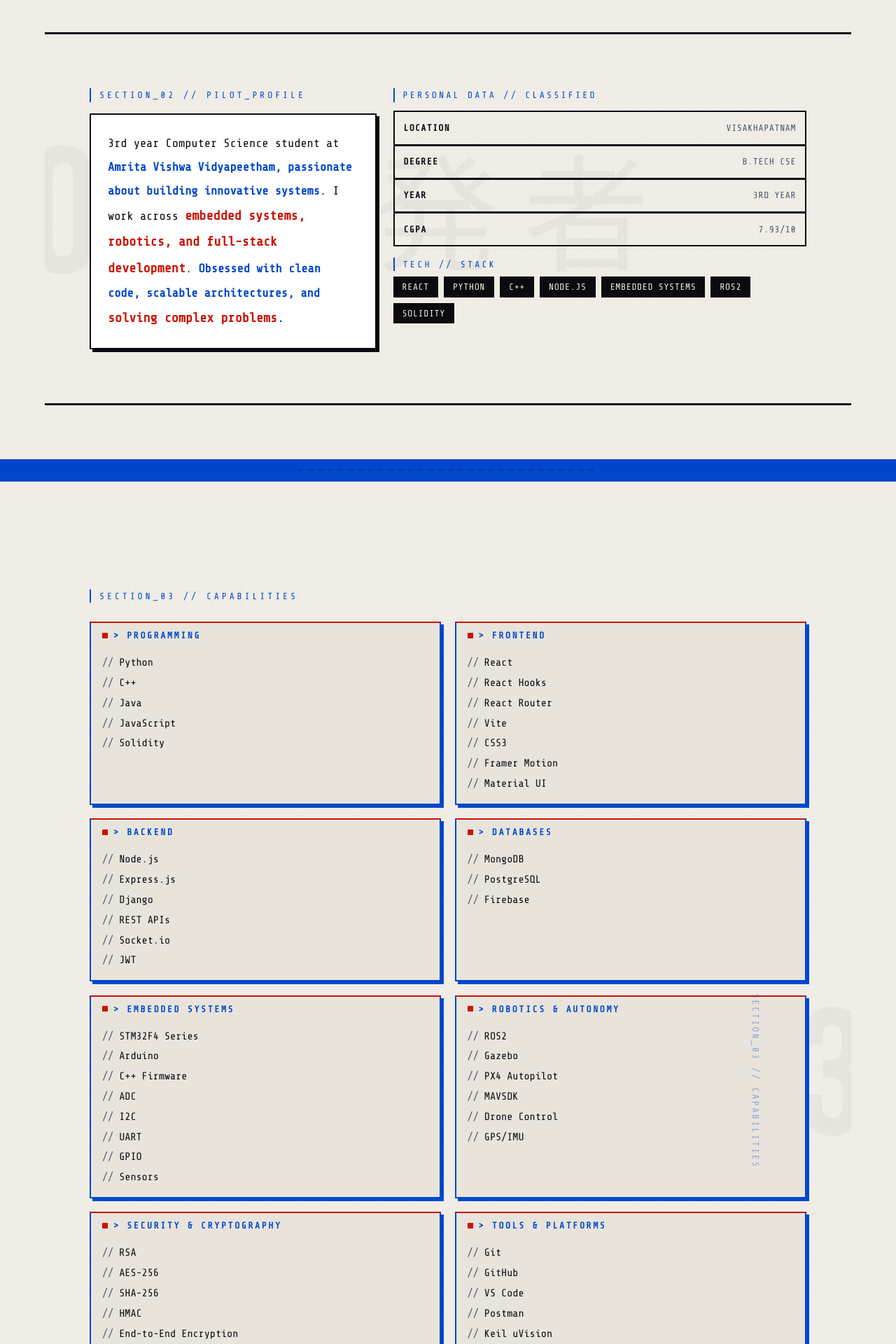
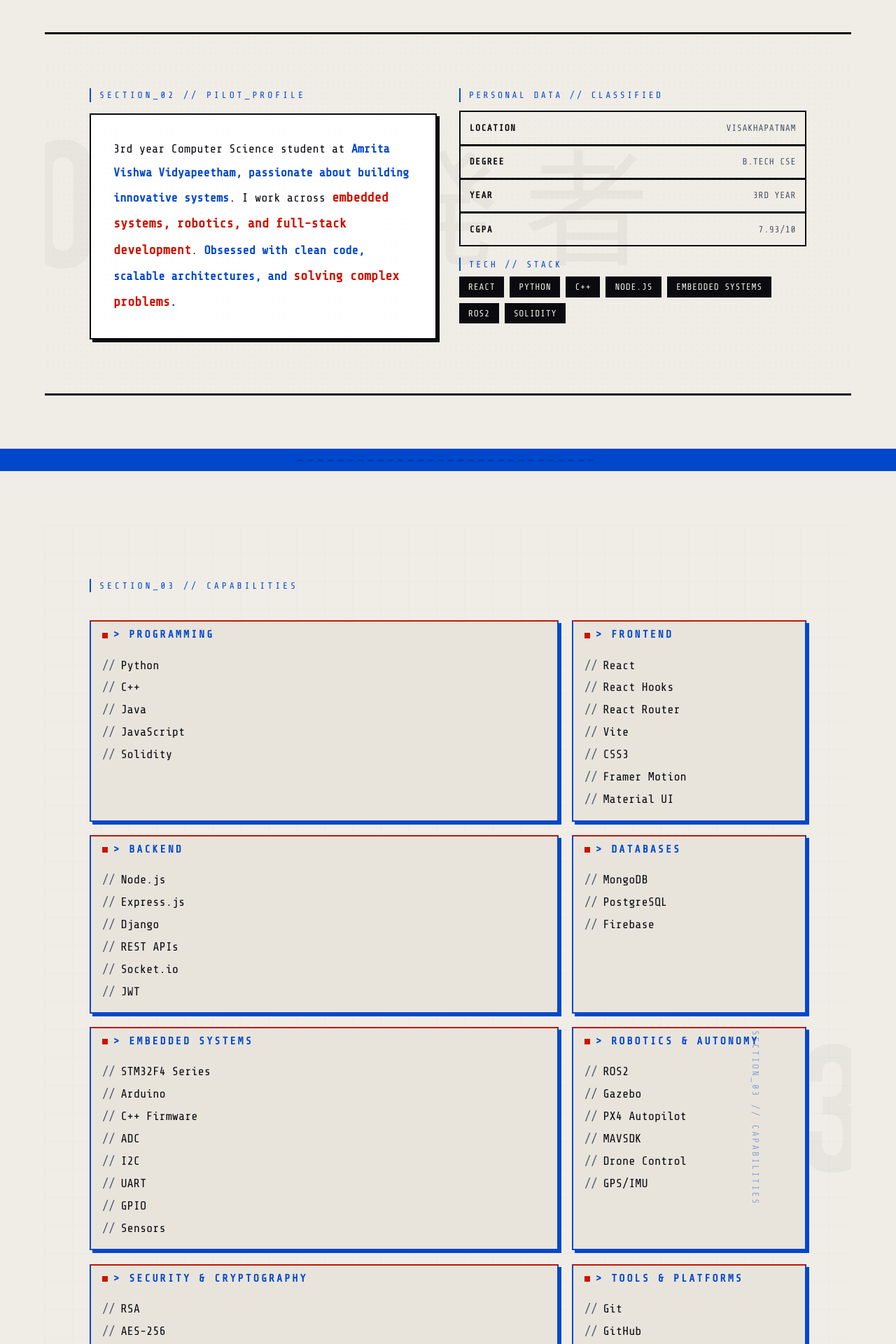
Before and after one commit to ManvithaDungi/Portfolio, a React (Vite) app: page / in a window 1280 px wide. Shown: the part 1080-3000 px from the top of the page at 70% size. Built offline with nearby package versions, Linux system fonts and the light colour scheme; a web font is replaced by a local one.

Commit message:
Fix: Add desktop media query overrides for layout (1001px+)

```diff
--- a/src/components/sections/About.css
+++ b/src/components/sections/About.css
@@ -283,6 +283,17 @@
   }
 }
 
+@media (min-width: 1001px) {
+  .about-container {
+    grid-template-columns: 1fr 1fr;
+    gap: 2rem;
+  }
+
+  .about-bio {
+    padding: 2rem;
+  }
+}
+
 @media (max-width: 768px) {
   .about {
     padding: var(--section-padding-y) var(--section-padding-x);
--- a/src/components/sections/Projects.css
+++ b/src/components/sections/Projects.css
@@ -231,6 +231,12 @@
   }
 }
 
+@media (min-width: 1001px) {
+  .projects::after {
+    display: block;
+  }
+}
+
 @media (max-width: 768px) {
   .project-content {
     padding: 16px 20px;
--- a/src/components/sections/Skills.css
+++ b/src/components/sections/Skills.css
@@ -172,6 +172,24 @@
   }
 }
 
+@media (min-width: 769px) {
+  .skills-grid {
+    grid-template-columns: 2fr 1fr;
+  }
+
+  .skills-container {
+    gap: 2rem;
+  }
+
+  .category-label {
+    font-size: var(--text-sm);
+  }
+
+  .skill-item {
+    font-size: var(--text-base);
+  }
+}
+
 @media (min-width: 1100px) {
   .skills-rotated-label {
     display: block;
```
